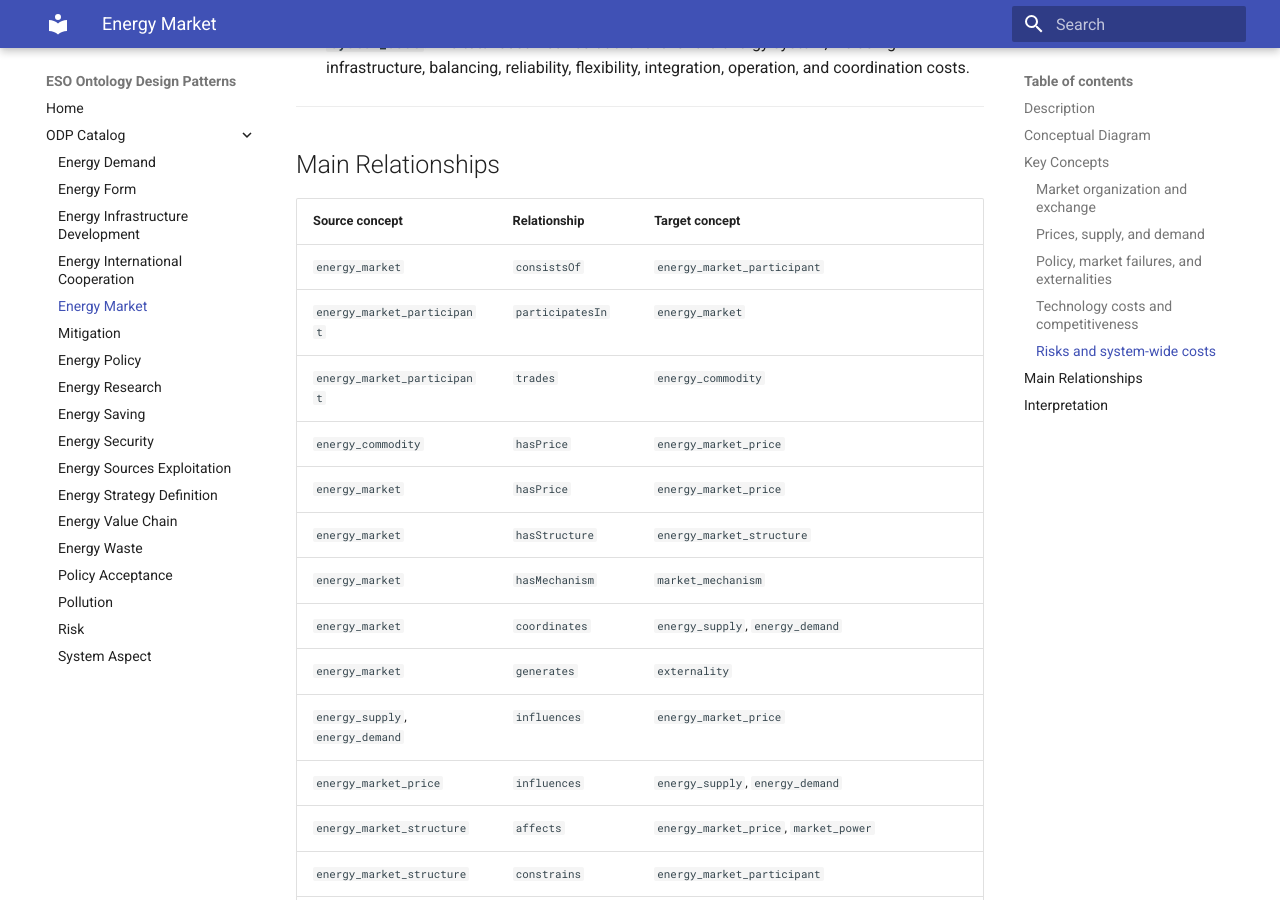
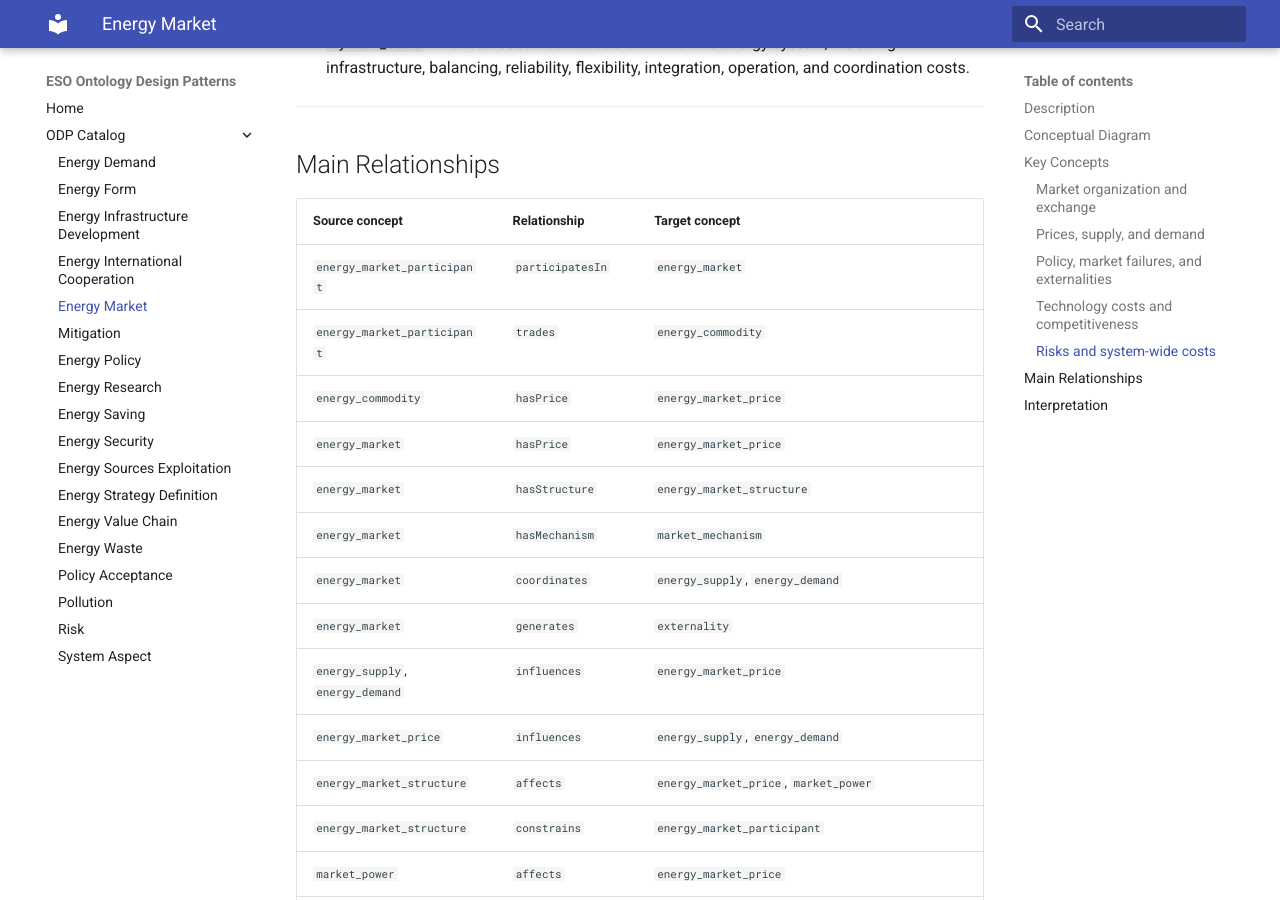
Before and after one commit to AntonioDeNicola/eso-odp-site, an MkDocs documentation site: the page built from docs/odp/energy-market.md, in a window 1280 px wide and 900 px high, scrolled down 3655 px. Built offline with MkDocs 1.6.1 and Material for MkDocs 9.7.7, drawn with Linux system fonts in a browser that asks for light colours.

Commit message:
Update energy-market.md

```diff
--- a/docs/odp/energy-market.md
+++ b/docs/odp/energy-market.md
@@ -71,7 +71,6 @@ The pattern further connects market outcomes with energy technologies. Capital c
 
 | Source concept | Relationship | Target concept |
 |---|---|---|
-| `energy_market` | `consistsOf` | `energy_market_participant` |
 | `energy_market_participant` | `participatesIn` | `energy_market` |
 | `energy_market_participant` | `trades` | `energy_commodity` |
 | `energy_commodity` | `hasPrice` | `energy_market_price` |
```
